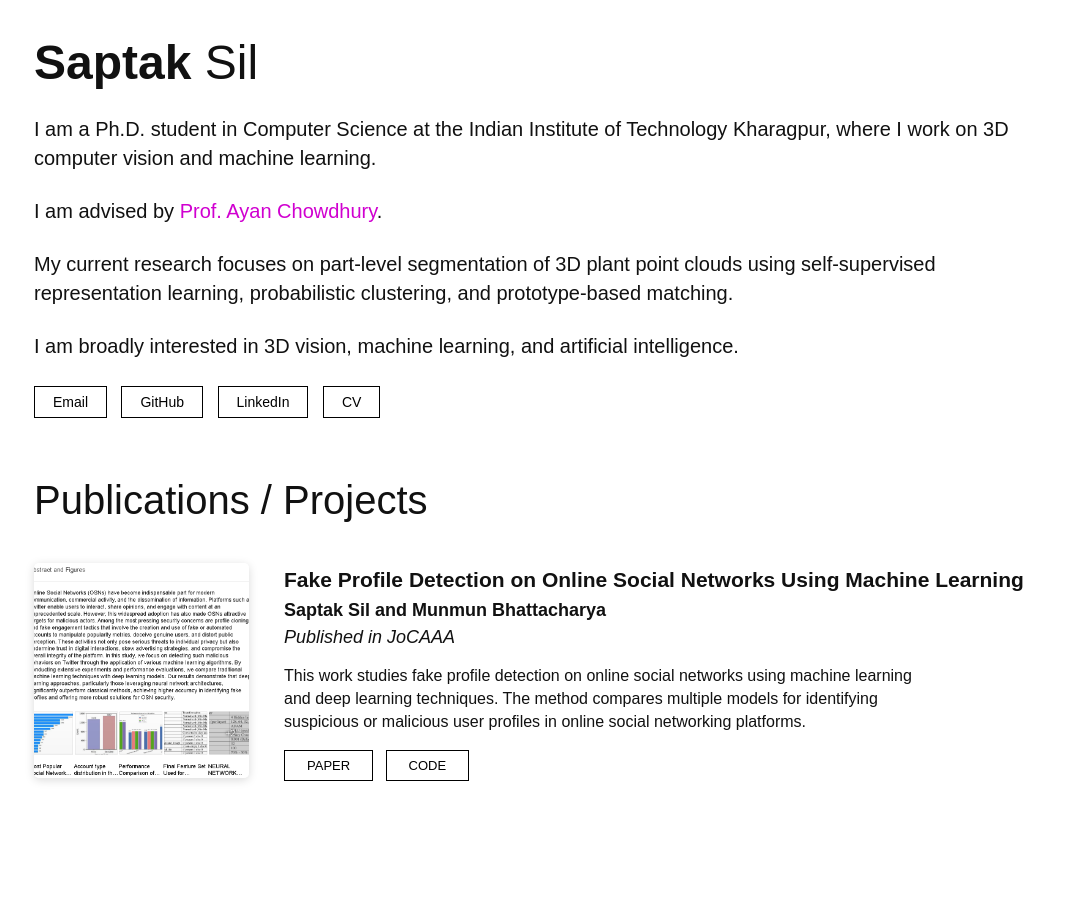
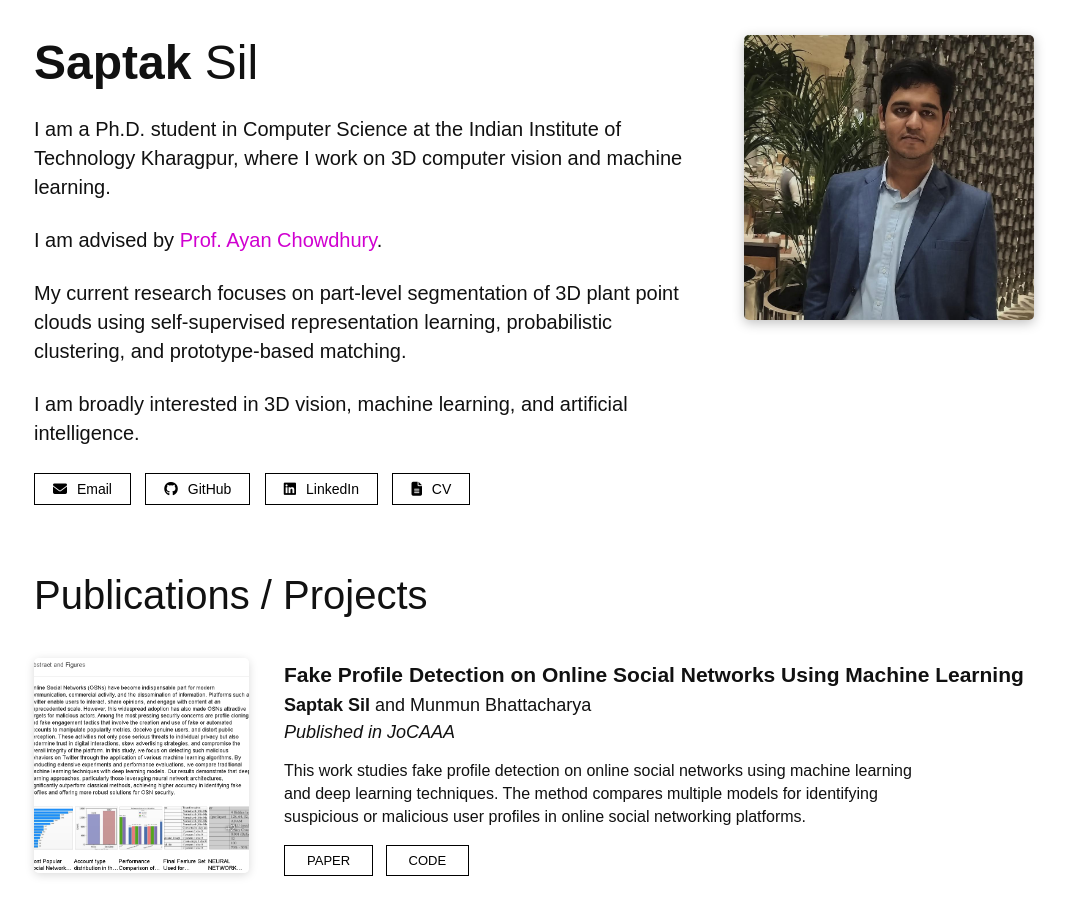
Before and after one commit to silsaptak/silsaptak.github.io, a plain HTML site: page index.html in a window 1280 px wide. Shown: the whole page, without its empty margins (106-1176 px from the left). Before the commit the page ends 862 px from the top, so only its background shows below. Drawn offline with Linux system fonts and the light colour scheme.

Commit message:
Update website styling

```diff
--- a/index.html
+++ b/index.html
@@ -1,3 +1,4 @@
+
 <!DOCTYPE html>
 <html lang="en">
 <head>
@@ -5,7 +6,14 @@
   <meta name="viewport" content="width=device-width, initial-scale=1.0" />
 
   <title>Saptak Sil</title>
+
   <link rel="stylesheet" href="style.css" />
+
+  <!-- Font Awesome icons -->
+  <link
+    rel="stylesheet"
+    href="https://cdnjs.cloudflare.com/ajax/libs/font-awesome/6.5.1/css/all.min.css"
+  />
 </head>
 
 <body>
@@ -36,11 +44,26 @@
         </p>
 
         <div class="contact-links">
-        <a href="mailto:silsaptak99@gmail.com">Email</a>
-        <a href="https://github.com/silsaptak" target="_blank">GitHub</a>
-        <a href="https://www.linkedin.com/in/saptaksil/" target="_blank">LinkedIn</a>
-        <a href="assets/Saptak_Sil_IITKgp.pdf" target="_blank">CV</a>
+          <a href="https://mail.google.com/mail/?view=cm&fs=1&to=silsaptak99@gmail.com" target="_blank">
+            <i class="fa-solid fa-envelope"></i> Email
+          </a>
+
+          <a href="https://github.com/silsaptak" target="_blank">
+            <i class="fa-brands fa-github"></i> GitHub
+          </a>
+
+          <a href="https://www.linkedin.com/in/saptaksil/" target="_blank">
+            <i class="fa-brands fa-linkedin"></i> LinkedIn
+          </a>
+
+          <a href="assets/Saptak_Sil_IITKgp.pdf" target="_blank">
+            <i class="fa-solid fa-file-lines"></i> CV
+          </a>
         </div>
+      </div>
+
+      <div class="profile">
+        <img src="assets/profile.jpeg" alt="Saptak Sil profile photo" />
       </div>
     </section>
 
@@ -56,7 +79,7 @@
           <h3>Fake Profile Detection on Online Social Networks Using Machine Learning</h3>
 
           <p class="authors">
-            <strong>Saptak Sil and Munmun Bhattacharya</strong>
+            <strong>Saptak Sil</strong> and Munmun Bhattacharya
           </p>
 
           <p class="venue">
--- a/style.css
+++ b/style.css
@@ -1,3 +1,4 @@
+
 body {
   margin: 0;
   font-family: Arial, Helvetica, sans-serif;
@@ -5,28 +6,14 @@ body {
   background: #fff;
 }
 
-.bio h1 {
-  font-size: 48px;
-  font-weight: 300;
-  margin: 0 0 25px 0;
-}
-
-.bio h1 strong {
-  font-weight: 800;
-}
 .container {
   max-width: 1000px;
   margin: 0 auto;
   padding: 35px 30px;
 }
-.bio a {
-  color: #d000d0;
-  text-decoration: none;
-}
 
-.bio a:hover {
-  text-decoration: underline;
-}
+/* Top bio section */
+
 .hero {
   display: flex;
   justify-content: space-between;
@@ -54,6 +41,26 @@ body {
   line-height: 1.45;
   margin-bottom: 24px;
 }
+
+.bio a {
+  color: #d000d0;
+  text-decoration: none;
+}
+
+.bio a:hover {
+  text-decoration: underline;
+}
+
+/* Profile photo */
+
+.profile img {
+  width: 290px;
+  border-radius: 5px;
+  box-shadow: 0 3px 12px rgba(0, 0, 0, 0.25);
+}
+
+/* Contact buttons */
+
 .contact-links {
   margin-top: 25px;
 }
@@ -61,6 +68,7 @@ body {
 .contact-links a {
   display: inline-block;
   margin-right: 10px;
+  margin-bottom: 8px;
   padding: 7px 18px;
   border: 1px solid black;
   color: black;
@@ -69,15 +77,17 @@ body {
   transition: 0.2s;
 }
 
+.contact-links a i {
+  margin-right: 6px;
+}
+
 .contact-links a:hover {
   background: black;
   color: white;
+  text-decoration: none;
 }
-.profile img {
-  width: 290px;
-  border-radius: 5px;
-  box-shadow: 0 3px 12px rgba(0, 0, 0, 0.25);
-}
+
+/* Publications */
 
 .publications h2 {
   font-size: 40px;
@@ -138,6 +148,8 @@ body {
   color: white;
 }
 
+/* Mobile view */
+
 @media (max-width: 750px) {
   .hero {
     flex-direction: column;
```
Lines whose indentation alone changed are shown as unchanged.
